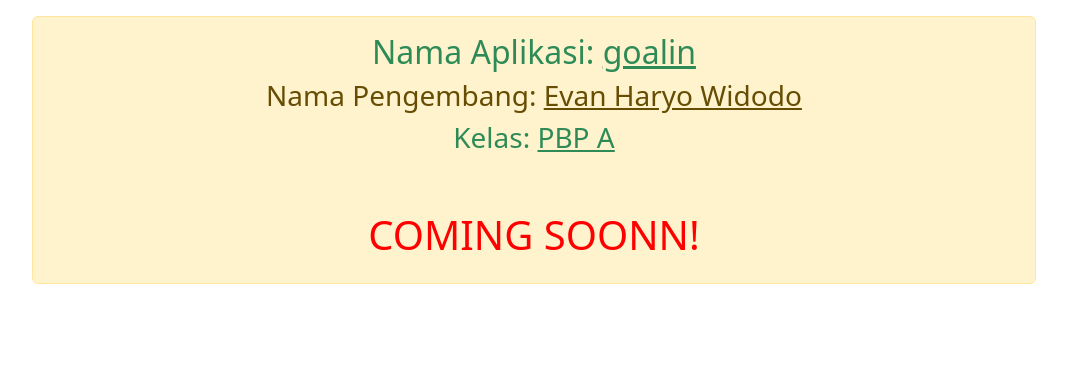
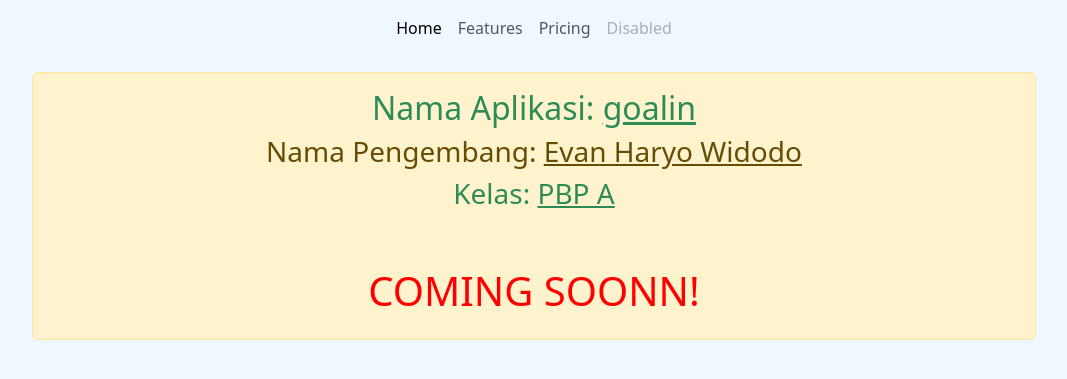
Before and after one commit to Evanlikescode/goalin, a Django app: page / in a window 1280 px wide. Shown: the top 379 px of the page, without its empty margins (106-1173 px from the left). Run offline with Django 5.2, Linux system fonts and the light colour scheme.

Commit message:
make the body background aliceblue

```diff
--- a/templates/layout.html
+++ b/templates/layout.html
@@ -8,15 +8,16 @@
     <!-- css bootstrap -->
     <link href="https://cdn.jsdelivr.net/npm/bootstrap@5.3.8/dist/css/bootstrap.min.css" rel="stylesheet" integrity="sha384-sRIl4kxILFvY47J16cr9ZwB07vP4J8+LH7qKQnuqkuIAvNWLzeN8tE5YBujZqJLB" crossorigin="anonymous">
 
-
 </head>
-<body>
+<body style="background-color: aliceblue;">
 
 
 
     <!-- main content -->
 
-    <div class="container-fluid">
+    <div class="container-fluid" >
+
+        {% include 'navbar.html' %}
 
         {% block content %}
 
```
